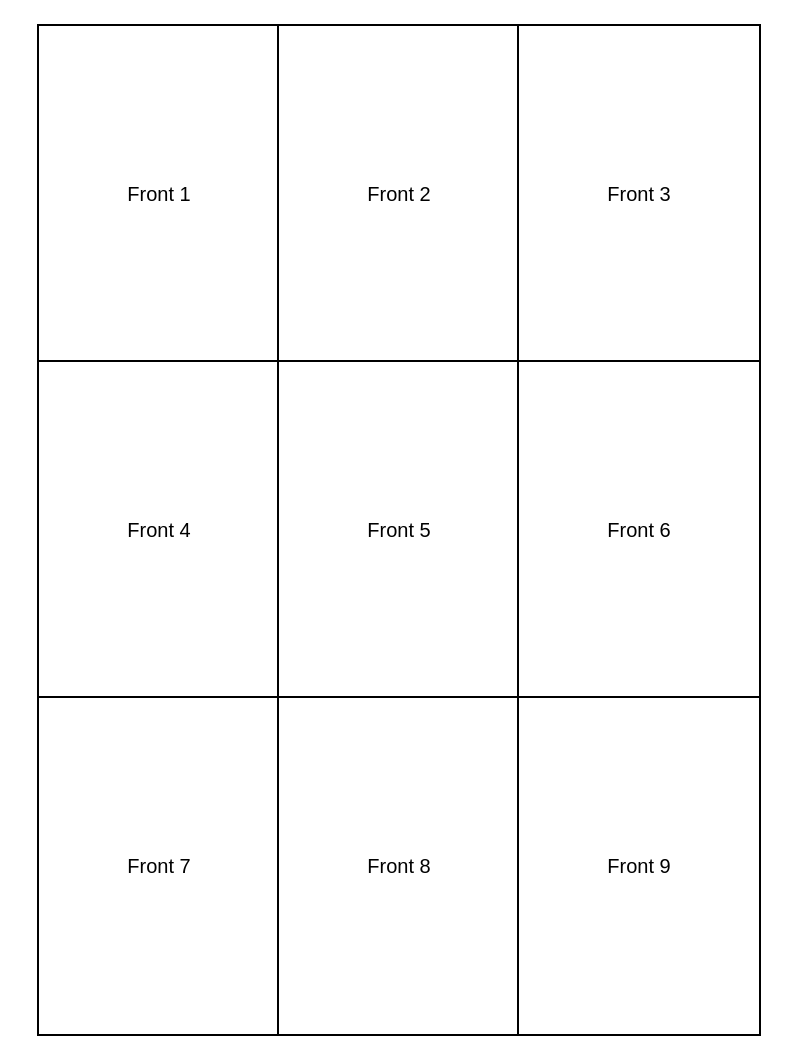
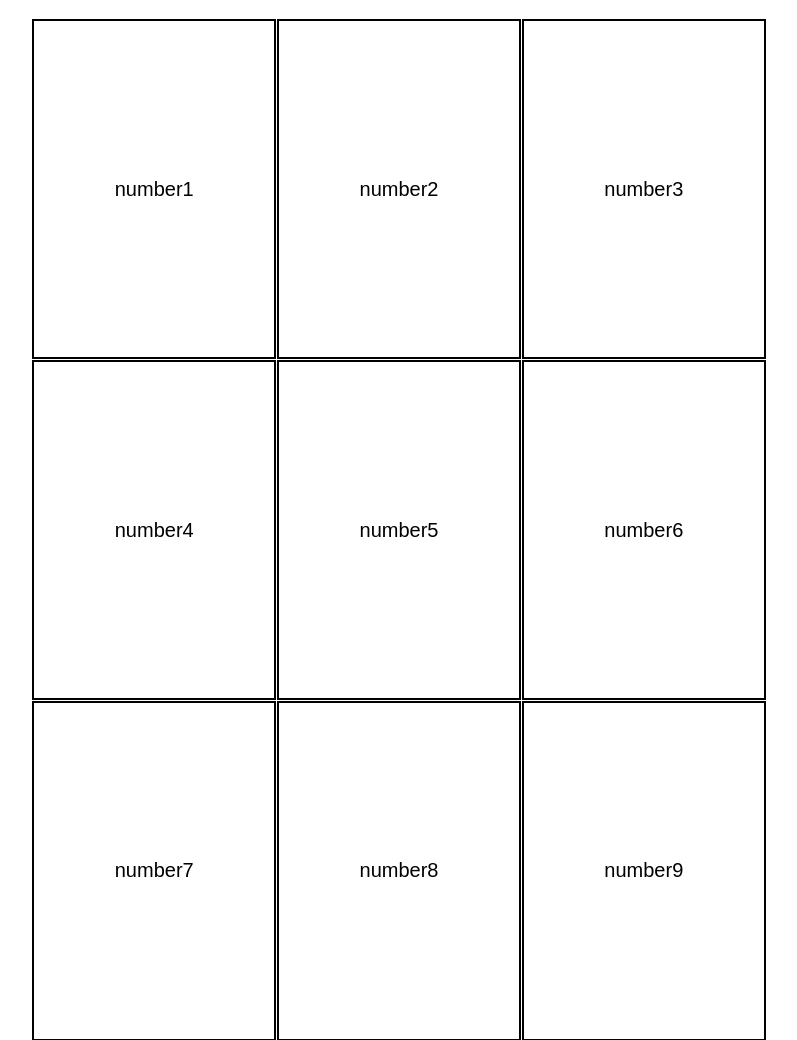
Before and after one commit to ilisien/orgo_cards, a Flask app: page / in a window 1280 px wide. Shown: the top 1040 px of the page, without its empty margins (243-1040 px from the left). Run offline with Flask 3, Linux system fonts and the light colour scheme.

Commit message:
not quite working procedural pages

```diff
--- a/server.py
+++ b/server.py
@@ -3,11 +3,12 @@ from flask import Flask, render_template, request
 app = Flask(__name__)
 
 # Default value for the template
-value = "Hello, World!"
+card_titles = [["number1","number2","number3","number4","number5","number6","number7","number8","number9"],["number10","number11","number12","number13"]]
+filenumbers = [[1,2,3,4,5,6,7,8,9],[10,11,12,13]]
 
 @app.route('/')
 def index():
-    return render_template('flashcards.html', value=value)
+    return render_template('flashcards.html', card_titles=card_titles,filenumbers=filenumbers)
 
 if __name__ == "__main__":
     app.run(debug=True)
--- a/templates/flashcards.html
+++ b/templates/flashcards.html
@@ -33,6 +33,7 @@
             display: grid;
             grid-template-columns: repeat(3, 2.5in);
             grid-template-rows: repeat(3, 3.5in);
+            gap: 0.05in;
         }
 
         .flashcard {
@@ -56,34 +57,24 @@
 <body>
 
     <!-- First Page: Fronts -->
+    {% for page in card_titles %}
     <div class="page">
         <div class="flashcard_wrapper">
-            <div class="flashcard">Front 1</div>
-            <div class="flashcard">Front 2</div>
-            <div class="flashcard">Front 3</div>
-            <div class="flashcard">Front 4</div>
-            <div class="flashcard">Front 5</div>
-            <div class="flashcard">Front 6</div>
-            <div class="flashcard">Front 7</div>
-            <div class="flashcard">Front 8</div>
-            <div class="flashcard">Front 9</div>
+            {% for card_title in page %}
+            <div class="flashcard">{{ card_title }}</div>
+            {% endfor %}
         </div>
     </div>
 
-    <!-- Second Page: Backs (Mirrored Order for Printing) -->
+    <!-- Second Page: Backs -->
     <div class="page">
         <div class="flashcard_wrapper">
-            <div class="flashcard"><img src="back9.png" alt="Back 9"></div>
-            <div class="flashcard"><img src="back8.png" alt="Back 8"></div>
-            <div class="flashcard"><img src="back7.png" alt="Back 7"></div>
-            <div class="flashcard"><img src="back6.png" alt="Back 6"></div>
-            <div class="flashcard"><img src="back5.png" alt="Back 5"></div>
-            <div class="flashcard"><img src="back4.png" alt="Back 4"></div>
-            <div class="flashcard"><img src="back3.png" alt="Back 3"></div>
-            <div class="flashcard"><img src="back2.png" alt="Back 2"></div>
-            <div class="flashcard"><img src="back1.png" alt="Back 1"></div>
+            {% for filenumber in filenumbers[loop.index0] %}
+            <div class="flashcard"><img src="{{ url_for('static', filename='/images/back{filenumber}.png') }}" alt="Back {{filenumber}}"></div>
+            {% endfor %}
         </div>
     </div>
+    {% endfor %}
 
 </body>
 </html>
```
